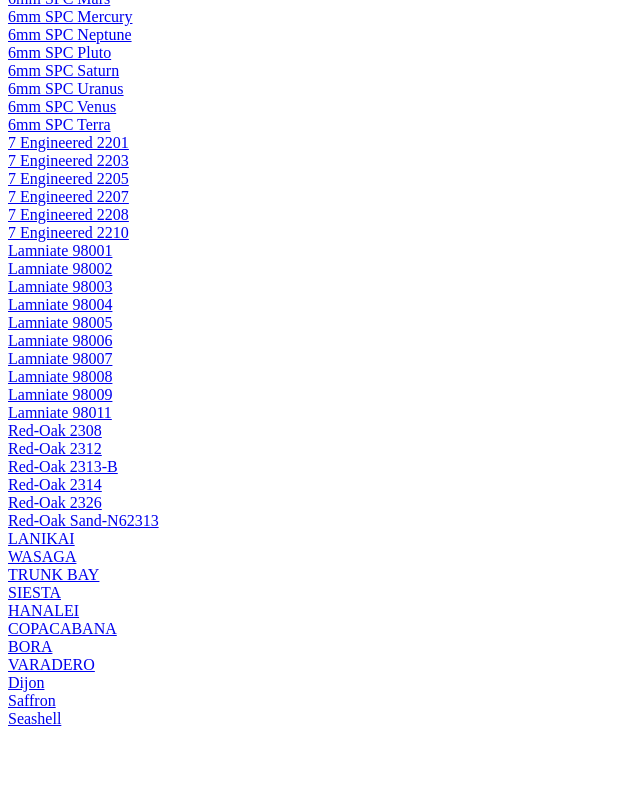
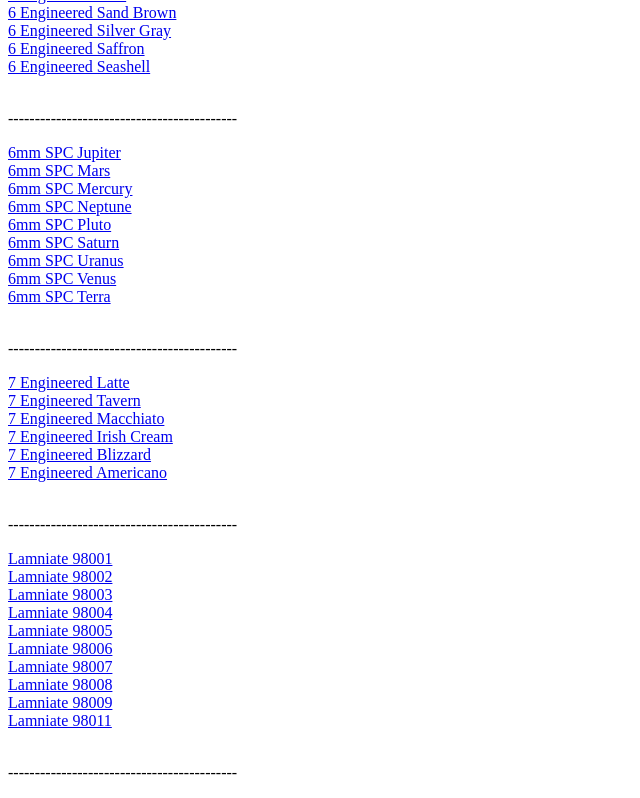
Before and after one commit to Haoran-Qi/Weiss, a SvelteKit app: page /papaslove in a window 1280 px wide. Shown: the part 360-1158 px from the top of the page, without its empty margins (0-640 px from the left). Before the commit the page ends 1096 px from the top, so only its background shows below. Built offline with nearby package versions, Linux system fonts and the light colour scheme.

Commit message:
rename and line breeak

```diff
--- a/src/routes/papaslove/+page.svelte
+++ b/src/routes/papaslove/+page.svelte
@@ -1,11 +1,15 @@
 <h1>List of Product</h1>
 <nav style="display: flex; flex-direction: column">
+
     <a href="../356d6d5f5350435f41706f6c6c6f">5mm SPC Apollo</a>
     <a href="../356d6d5f5350435f48657263756c6573">5mm SPC Hercules</a>
     <a href="../356d6d5f5350435f4865726d6573">5mm SPC Hermes</a>
     <a href="../356d6d5f5350435f54686f72">5mm SPC Thor</a>
     <a href="../356d6d5f5350435f5a657573">5mm SPC Zeus</a>
     <a href="../356d6d5f5350435f56756c63616e">5mm SPC Vulcan</a>
+
+    <br/>
+    <p>-------------------------------------------</p>
     <a href="../365f456e67696e65657265645f426c61636b506570706572"> 6 Engineered Black Pepper</a>
     <a href="../365f456e67696e65657265645f437265737447726579"> 6 Engineered Crest Grey</a>
     <a href="../365f456e67696e65657265645f446179427265616b"> 6 Engineered Day Break</a>
@@ -14,6 +18,11 @@
     <a href="../365f456e67696e65657265645f526177"> 6 Engineered Raw</a>
     <a href="../365f456e67696e65657265645f53616e647942726f776e"> 6 Engineered Sand Brown</a>
     <a href="../365f456e67696e65657265645f53696c76657247726179"> 6 Engineered Silver Gray</a>
+    <a href="../2024-9-11-2"> 6 Engineered Saffron</a>
+    <a href="../2024-9-11-3"> 6 Engineered Seashell</a>
+
+    <br/>
+    <p>-------------------------------------------</p>
     <a href="../366d6d5f5350435f4a757069746572">6mm SPC Jupiter</a>
     <a href="../366d6d5f5350435f4d617273">6mm SPC Mars</a>
     <a href="../366d6d5f5350435f4d657263757279">6mm SPC Mercury</a>
@@ -22,16 +31,20 @@
     <a href="../366d6d5f5350435f53617475726e">6mm SPC Saturn</a>
     <a href="../366d6d5f5350435f5572616e7573">6mm SPC Uranus</a>
     <a href="../366d6d5f5350435f56656e7573">6mm SPC Venus</a>
-
     <a href="../366d6d5f5350435f5465727261">6mm SPC Terra</a>
 
+    <br/>
+    <p>-------------------------------------------</p>
+    <a href="../375f456e67696e65657265645f32323031"> 7 Engineered Latte</a>
+    <a href="../375f456e67696e65657265645f32323033"> 7 Engineered Tavern</a>
+    <a href="../375f456e67696e65657265645f32323035"> 7 Engineered Macchiato</a>
+    <a href="../375f456e67696e65657265645f32323037"> 7 Engineered Irish Cream</a>
+    <a href="../375f456e67696e65657265645f32323038"> 7 Engineered Blizzard</a>
+    <a href="../375f456e67696e65657265645f32323130"> 7 Engineered Americano</a>
 
-    <a href="../375f456e67696e65657265645f32323031"> 7 Engineered 2201</a>
-    <a href="../375f456e67696e65657265645f32323033"> 7 Engineered 2203</a>
-    <a href="../375f456e67696e65657265645f32323035"> 7 Engineered 2205</a>
-    <a href="../375f456e67696e65657265645f32323037"> 7 Engineered 2207</a>
-    <a href="../375f456e67696e65657265645f32323038"> 7 Engineered 2208</a>
-    <a href="../375f456e67696e65657265645f32323130"> 7 Engineered 2210</a>
+
+    <br/>
+    <p>-------------------------------------------</p>
     <a href="../4c616d6e696174655f3938303031"> Lamniate 98001</a>
     <a href="../4c616d6e696174655f3938303032"> Lamniate 98002</a>
     <a href="../4c616d6e696174655f3938303033"> Lamniate 98003</a>
@@ -43,25 +56,25 @@
     <a href="../4c616d6e696174655f3938303039"> Lamniate 98009</a>
     <a href="../4c616d6e696174655f3938303131"> Lamniate 98011</a>
 
-    <a href="../5265642d4f616b2d32333038"> Red-Oak 2308</a>
-    <a href="../5265642d4f616b2d32333132"> Red-Oak 2312</a>
-    <a href="../5265642d4f616b2d323331332d42"> Red-Oak 2313-B</a>
-    <a href="../5265642d4f616b2d32333134"> Red-Oak 2314</a>
-    <a href="../5265642d4f616b2d32333236"> Red-Oak 2326</a>
-    <a href="../5265642d4f616b2d4e3632333133"> Red-Oak Sand-N62313</a>
+    <br/>
+    <p>-------------------------------------------</p>
+    <a href="../5265642d4f616b2d32333038"> Red-Oak Caramel</a>
+    <a href="../5265642d4f616b2d32333132"> Red-Oak Amber</a>
+    <a href="../5265642d4f616b2d323331332d42"> Red-Oak Mocha</a>
+    <a href="../5265642d4f616b2d32333134"> Red-Oak Vanilla</a>
+    <a href="../5265642d4f616b2d32333236"> Red-Oak Pebble</a>
+    <a href="../5265642d4f616b2d4e3632333133"> Red-Oak Sand</a>
+    <a href="../2024-9-11-1"> Red-Oak Dijon</a>
 
-    <a href="../4c51363238332d36"> LANIKAI</a>
-    <a href="../4c51363238392d31"> WASAGA</a>
-    <a href="../4c51363238392d33"> TRUNK BAY</a>
-    <a href="../4c51363330352d34"> SIESTA</a>
-    <a href="../4c51363330352d35"> HANALEI</a>
-    <a href="../4c51363331312d31"> COPACABANA</a>
-    <a href="../4c51363333344b2d334b"> BORA </a>
-    <a href="../4c51363333344b2d41"> VARADERO</a>
-
-
-    <a href="../2024-9-11-1"> Dijon</a>
-    <a href="../2024-9-11-2"> Saffron</a>
-    <a href="../2024-9-11-3"> Seashell</a>
+    <br/>
+    <p>-------------------------------------------</p>
+    <a href="../4c51363238332d36"> 8mm Spc LANIKAI</a>
+    <a href="../4c51363238392d31"> 8mm Spc WASAGA</a>
+    <a href="../4c51363238392d33"> 8mm Spc TRUNK BAY</a>
+    <a href="../4c51363330352d34"> 8mm Spc SIESTA</a>
+    <a href="../4c51363330352d35"> 8mm Spc HANALEI</a>
+    <a href="../4c51363331312d31"> 8mm Spc COPACABANA</a>
+    <a href="../4c51363333344b2d334b"> 8mm Spc BORA </a>
+    <a href="../4c51363333344b2d41"> 8mm Spc VARADERO</a>
 
 </nav>
```
